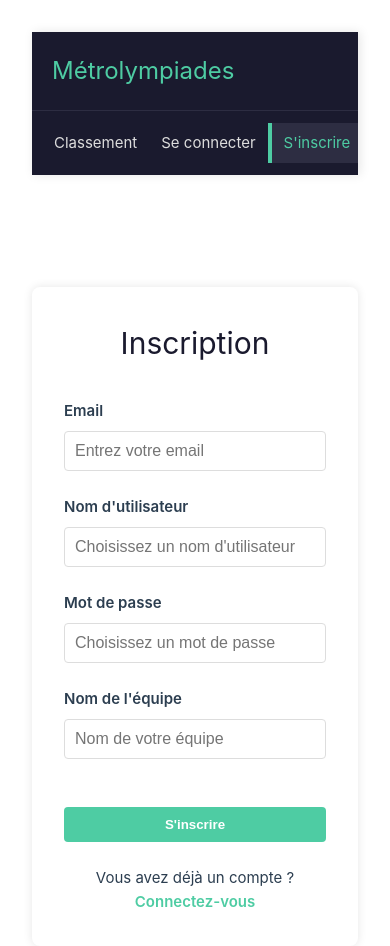
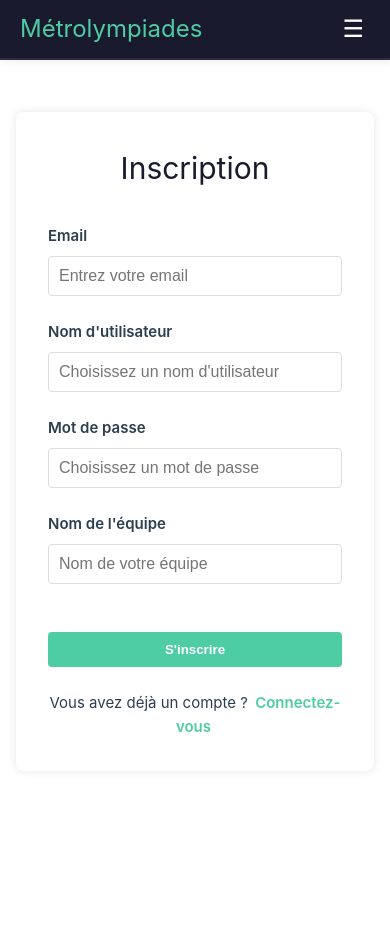
Before and after one commit to AstatePNG/metrolympiades, a Vue app: page /register in a window 390 px wide. Shown: the top 946 px of the page. After the commit the page ends 844 px from the top, so only its background shows below. Built offline with nearby package versions, Linux system fonts and the light colour scheme.

Commit message:
Making the style more responsive

```diff
--- a/src/assets/main.css
+++ b/src/assets/main.css
@@ -1,9 +1,9 @@
 @import './base.css';
 
 #app {
-  max-width: 1280px;
-  margin: 0 auto;
-  padding: 2rem;
+  width: 100%;
+  margin: 0;
+  padding: 0;
   font-weight: normal;
 }
 
@@ -24,12 +24,9 @@ a,
 @media (min-width: 1024px) {
   body {
     display: flex;
-    place-items: center;
   }
 
   #app {
-    display: grid;
-    grid-template-columns: 1fr 1fr;
-    padding: 0 2rem;
+    width: 100%;
   }
 }
--- a/src/components/Sidebar.css
+++ b/src/components/Sidebar.css
@@ -10,17 +10,30 @@
   flex-direction: column;
   box-shadow: 2px 0 10px rgba(0, 0, 0, 0.1);
   z-index: 100;
+  transition: all 0.3s ease-in-out;
 }
 
 .sidebar-header {
   padding: 20px;
   border-bottom: 1px solid #2d2d42;
+  display: flex;
+  justify-content: space-between;
+  align-items: center;
 }
 
 .sidebar-header h1 {
   font-size: 1.5rem;
   margin: 0;
   color: #4ecca3;
+}
+
+.burger-menu {
+  display: none;
+  cursor: pointer;
+  font-size: 24px;
+  background: none;
+  border: none;
+  color: #fff;
 }
 
 .user-info {
@@ -34,6 +47,7 @@
   flex: 1;
   display: flex;
   flex-direction: column;
+  overflow-y: auto;
 }
 
 .nav-item {
@@ -66,23 +80,37 @@
   .sidebar {
     width: 100%;
     height: auto;
-    position: static;
-    flex-direction: column;
+    max-height: 60px;
+    overflow: hidden;
+    padding: 0;
+  }
+
+  .sidebar.open {
+    height: auto;
+    max-height: 100vh;
+  }
+
+  .sidebar-header {
+    padding: 10px 20px;
+    margin: 0;
+  }
+
+  .burger-menu {
+    display: block;
   }
 
   .sidebar-nav {
-    flex-direction: row;
-    overflow-x: auto;
-    padding: 10px;
+    flex-direction: column;
+    padding: 0;
   }
 
   .nav-item {
-    padding: 8px 12px;
-    white-space: nowrap;
+    padding: 15px 20px;
+    margin: 0;
+    border-top: 1px solid #2d2d42;
   }
 
   .logout {
     margin-top: 0;
-    border-top: none;
   }
 }
--- a/src/components/Sidebar.js
+++ b/src/components/Sidebar.js
@@ -5,11 +5,19 @@ import { notificationStore } from '@/stores/notification'
 export default function useSidebar(){
   const router = useRouter()
   const isAuthenticated = ref(!!localStorage.getItem('token'))
+  const isSidebarOpen = ref(false)
 
   //verifier à chaque changement
   onMounted(() =>{
     checkAuth()
     window.addEventListener('storage', checkAuth)
+
+    //fermer le menu quand on clique sur un element du menu en mode header
+    router.afterEach(() => {
+      if (window.innerWidth <= 768) {
+        isSidebarOpen.value = false
+      }
+    })
   })
 
   function checkAuth() {
@@ -24,9 +32,15 @@ export default function useSidebar(){
     router.push('/login')
   }
 
+  const toggleSidebar = () =>{
+    isSidebarOpen.value = !isSidebarOpen.value
+  }
+
   return{
     isAuthenticated,
     logout,
-    checkAuth
+    checkAuth,
+    isSidebarOpen,
+    toggleSidebar
   }
 }
--- a/src/components/Sidebar.vue
+++ b/src/components/Sidebar.vue
@@ -2,28 +2,29 @@
 import useSidebar from './Sidebar.js'
 import './Sidebar.css'
 
-const { isAuthenticated, logout} = useSidebar()
+const { isAuthenticated, logout, isSidebarOpen, toggleSidebar } = useSidebar()
 </script>
 
 <template>
-  <div class="sidebar">
+  <div class="sidebar" :class="{ 'open': isSidebarOpen }">
     <div class="sidebar-header">
       <h1>Métrolympiades</h1>
+      <button class="burger-menu" @click="toggleSidebar">☰</button>
     </div>
     <nav class="sidebar-nav">
         <!--Accessible par tout le monde -->
-      <router-link to="/" class="nav-item">
+      <router-link to="/" class="nav-item" @click="toggleSidebar">
         <span>Classement</span>
       </router-link>
       <!--Si connecté -->
       <template v-if="isAuthenticated">
-        <router-link to="/team" class="nav-item">
+        <router-link to="/team" class="nav-item" @click="toggleSidebar">
           <span>Mon Équipe</span>
         </router-link>
-        <router-link to="/games" class="nav-item">
+        <router-link to="/games" class="nav-item" @click="toggleSidebar">
           <span>Mes Matchs</span>
         </router-link>
-        <router-link to="/games/create" class="nav-item">
+        <router-link to="/games/create" class="nav-item" @click="toggleSidebar">
           <span>Créer un Match</span>
         </router-link>
         <a href="#" class="nav-item logout" @click.prevent="logout">
@@ -32,10 +33,10 @@ const { isAuthenticated, logout} = useSidebar()
       </template>
       <!--non connecté seulement -->
       <template v-else>
-        <router-link to="/login" class="nav-item">
+        <router-link to="/login" class="nav-item" @click="toggleSidebar">
           <span>Se connecter</span>
         </router-link>
-        <router-link to="/register" class="nav-item">
+        <router-link to="/register" class="nav-item" @click="toggleSidebar">
           <span>S'inscrire</span>
         </router-link>
       </template>
--- a/src/css/App.css
+++ b/src/css/App.css
@@ -80,9 +80,33 @@
     margin-bottom: 1rem;
   }
 
+  .app-container {
+    display: flex;
+    min-height: 100vh;
+  }
+
+  .content-container{
+    margin-left: 250px;
+    flex-grow: 1;
+    padding: 2rem;
+    display: flex;
+    flex-direction: column;
+    align-items: center;
+    justify-content: flex-start;
+  }
+
+  main{
+    width: 100%;
+    max-width: 800px;
+    display: flex;
+    flex-direction: column;
+    align-items: stretch;
+  }
+
   @media (max-width: 768px) {
     .content-container {
       margin-left: 0;
+      padding: 1rem;
       padding-top: 80px;
     }
 
--- a/src/css/LoginView.css
+++ b/src/css/LoginView.css
@@ -1,4 +1,5 @@
 .login-container {
+  width: 100%;
   max-width: 500px;
   margin: 2rem auto;
   background-color: white;
--- a/src/css/RegisterView.css
+++ b/src/css/RegisterView.css
@@ -1,4 +1,5 @@
 .register-container {
+  width: 100%;
   max-width: 500px;
   margin: 2rem auto;
   background-color: white;
--- a/src/css/TeamView.css
+++ b/src/css/TeamView.css
@@ -1,6 +1,5 @@
 .team-container{
-  max-width: 800px;
-  margin: 2rem auto;
+  width: 100%;
   background-color: white;
   padding: 2rem;
   border-radius: 8px;
```
